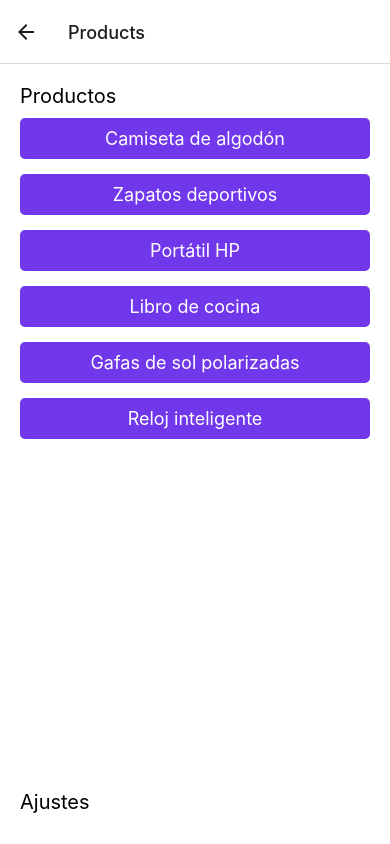
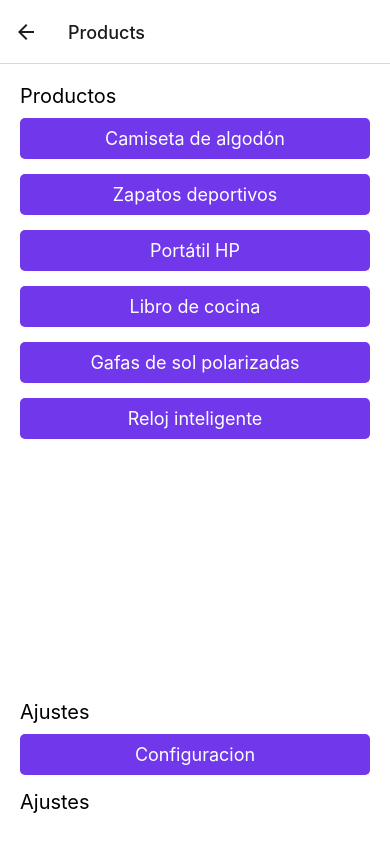
Before and after one commit to fernando2349/stack-navigation, a React Native app in the folder lab-react-native-with-cli-navigation/: screen /Products in a window 390 px wide. Built offline with nearby package versions, Linux system fonts and the light colour scheme.

Commit message:
main
fin video 1 se a agregado una ventana llamada product al momento de presionar un boton en productos

```diff
--- a/lab-react-native-with-cli-navigation/src/presentation/route/StackNavigator.tsx
+++ b/lab-react-native-with-cli-navigation/src/presentation/route/StackNavigator.tsx
@@ -22,6 +22,7 @@ function StackNavigator() {
     }>
       <Stack.Screen name="Home" component={HomeScreen} />
       <Stack.Screen name="Products" component={ProductsScreen} />
+      <Stack.Screen name="Product" component={ProductScreen} />
       <Stack.Screen name="Settings" component={SettingsScreen} />
     </Stack.Navigator>
   );
--- a/lab-react-native-with-cli-navigation/src/presentation/screens/Products/ProductsScreen.tsx
+++ b/lab-react-native-with-cli-navigation/src/presentation/screens/Products/ProductsScreen.tsx
@@ -2,6 +2,7 @@ import { Text, View } from "react-native";
 import { FlatList } from "react-native-gesture-handler";
 import PrimaryButton from "../../components/PrimaryButton";
 import { globalStyles } from "../../theme/theme";
+import { useNavigation } from "@react-navigation/native";
 
 const productos = [
     { id: 1, name: 'Camiseta de algodón', price: 20.99, category: 'Ropa' },
@@ -12,6 +13,7 @@ const productos = [
     { id: 6, name: 'Reloj inteligente', price: 129.99, category: 'Tecnología' }
   ];
   const ProductsScreen = () => {
+    const navegation = useNavigation ();
     return (
         <View style={globalStyles.container}>
             <Text style={{marginBottom:10, fontSize:20}}>Productos</Text>
@@ -24,7 +26,7 @@ const productos = [
                         ({item }) => (
                         // Componente PrimaryButton para cada producto
                         <PrimaryButton
-                            onPress={() : void => {}}
+                            onPress={() : void => {navegation.navigate('Product' as never)}}
                                 // Lógica para manejar el botón presionado
                             label={item.name}
                         />
@@ -32,6 +34,8 @@ const productos = [
                 }
                 />
 
+                <Text style={{marginBottom: 10, fontSize: 20}}>Ajustes</Text>
+                <PrimaryButton label="Configuracion" onPress={() => navegation.navigate('Settings' as never)} />
                 {/* Título para la sección de ajustes */}
                 <Text style={{ marginBottom: 10, fontSize: 20 }}>Ajustes</Text>
             </View>
```
